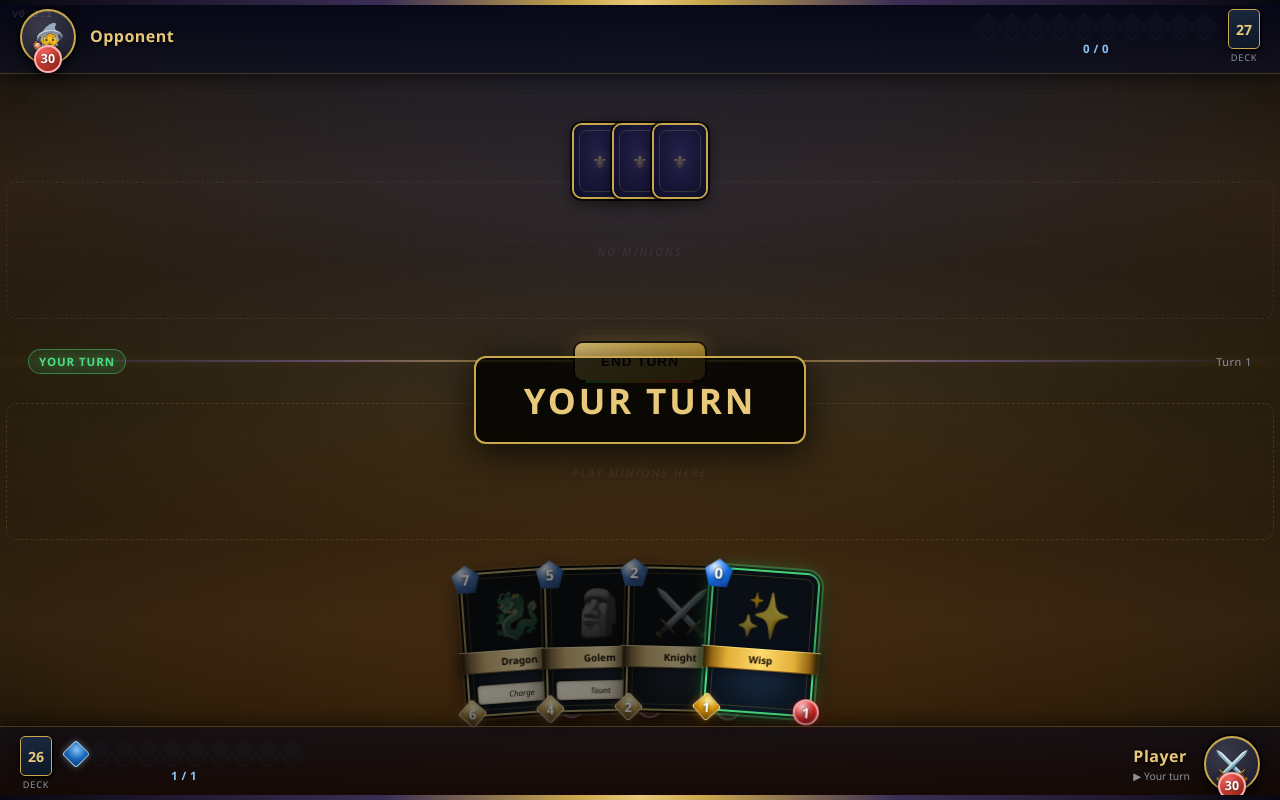
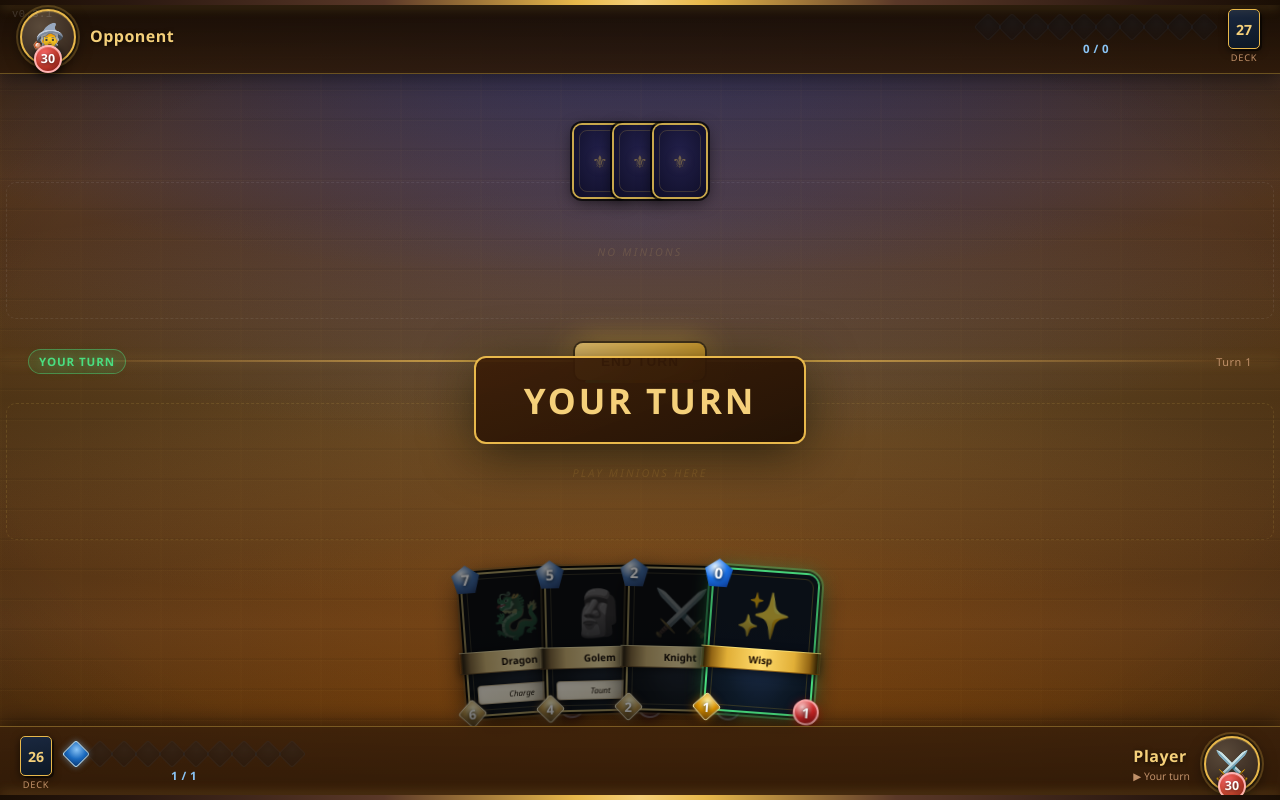
Before and after one commit to PennieEntertainment/CardLogy, a website: page game.html in a window 1280 px wide. Drawn offline with Linux system fonts and the light colour scheme.

Commit message:
ui update

```diff
--- a/game.html
+++ b/game.html
@@ -8,19 +8,19 @@
     *, *::before, *::after { box-sizing: border-box; margin: 0; padding: 0; }
 
     :root {
-      --felt:       #12141e;
-      --felt-dark:  #0a0c14;
-      --felt-light: #1a1d2e;
-      --rail:       #07080f;
-      --gold:       #c9a84c;
-      --gold2:      #e8c97a;
-      --text:       #e6edf3;
-      --muted:      #8b949e;
+      --felt:       #3a2208;
+      --felt-dark:  #271608;
+      --felt-light: #4a2e10;
+      --rail:       #1a0e04;
+      --gold:       #e8b84b;
+      --gold2:      #f5d07a;
+      --text:       #f5e6c8;
+      --muted:      #c09068;
       --red:        #f85149;
       --blue-gem:   #1a6abf;
       --empty-gem:  #101c2e;
-      --border:     #30363d;
-      --surface:    #161b22;
+      --border:     #6b3e18;
+      --surface:    #2e1b0c;
     }
 
     html, body {
@@ -36,24 +36,24 @@
       /* Hearthstone-style warm wood arena */
       background:
         /* subtle vignette */
-        radial-gradient(ellipse 100% 100% at 50% 50%, transparent 55%, rgba(0,0,0,0.55) 100%),
+        radial-gradient(ellipse 100% 100% at 50% 50%, transparent 50%, rgba(0,0,0,0.40) 100%),
         /* center stone slab */
-        radial-gradient(ellipse 75% 18% at 50% 50%, rgba(80,65,35,0.55) 0%, transparent 100%),
+        radial-gradient(ellipse 82% 26% at 50% 50%, rgba(215,185,130,0.28) 0%, transparent 100%),
         /* blue glow top (opponent side) */
-        radial-gradient(ellipse 70% 35% at 50% 0%, rgba(20,40,120,0.30) 0%, transparent 100%),
+        radial-gradient(ellipse 70% 35% at 50% 0%, rgba(25,55,175,0.50) 0%, transparent 100%),
         /* orange glow bottom (player side) */
-        radial-gradient(ellipse 70% 35% at 50% 100%, rgba(110,55,10,0.30) 0%, transparent 100%),
+        radial-gradient(ellipse 70% 35% at 50% 100%, rgba(165,82,12,0.52) 0%, transparent 100%),
         /* wood planks — warm base */
         linear-gradient(180deg,
-          #1a1108 0%,
-          #251a0a 12%,
-          #2e2010 22%,
-          #281c0d 35%,
-          #1e1509 50%,
-          #281c0d 65%,
-          #2e2010 78%,
-          #251a0a 88%,
-          #1a1108 100%
+          #3a220a 0%,
+          #4a2d0e 12%,
+          #573618 22%,
+          #4e2f12 35%,
+          #3e2408 50%,
+          #4e2f12 65%,
+          #573618 78%,
+          #4a2d0e 88%,
+          #3a220a 100%
         );
       display: flex;
       flex-direction: column;
@@ -72,19 +72,19 @@
         /* horizontal plank grain */
         repeating-linear-gradient(
           180deg,
-          rgba(255,200,80,0.028) 0px, transparent 1px,
-          transparent 28px, rgba(0,0,0,0.06) 29px, transparent 30px
+          rgba(255,200,80,0.048) 0px, transparent 1px,
+          transparent 28px, rgba(0,0,0,0.09) 29px, transparent 30px
         ),
         /* vertical grain shimmer */
         repeating-linear-gradient(
           90deg,
-          transparent 0px, rgba(255,180,60,0.015) 1px,
+          transparent 0px, rgba(255,180,60,0.028) 1px,
           transparent 2px, transparent 80px
         ),
         /* opponent lane glow */
-        radial-gradient(ellipse 60% 28% at 50% 28%, rgba(60,90,200,0.12) 0%, transparent 100%),
+        radial-gradient(ellipse 60% 28% at 50% 28%, rgba(60,90,220,0.20) 0%, transparent 100%),
         /* player lane glow */
-        radial-gradient(ellipse 60% 28% at 50% 72%, rgba(180,100,20,0.14) 0%, transparent 100%);
+        radial-gradient(ellipse 60% 28% at 50% 72%, rgba(200,115,20,0.22) 0%, transparent 100%);
     }
 
     /* Ornate metal rail lines */
@@ -94,12 +94,13 @@
       left: 0; right: 0;
       height: 5px;
       background: linear-gradient(90deg,
-        #07080f 0%, #1a1428 10%, #3a2e55 30%,
-        #c9a84c 45%, #e8c97a 50%, #c9a84c 55%,
-        #3a2e55 70%, #1a1428 90%, #07080f 100%
+        #1a0e04 0%, #2a1810 10%, #5a3828 30%,
+        #e8b84b 45%, #f5d07a 50%, #e8b84b 55%,
+        #5a3828 70%, #2a1810 90%, #1a0e04 100%
       );
       z-index: 10;
       top: 0;
+      box-shadow: 0 2px 12px rgba(232,184,75,0.30);
     }
 
     /* ─── Info bars (top / bottom) ──────────────────────────── */
@@ -110,21 +111,21 @@
       align-items: center;
       gap: 14px;
       padding: 0 20px;
-      background: linear-gradient(180deg, rgba(5,6,18,0.88) 0%, rgba(10,12,28,0.72) 100%);
-      border-bottom: 1px solid rgba(201,168,76,0.30);
+      background: linear-gradient(180deg, rgba(40,22,8,0.95) 0%, rgba(58,32,10,0.88) 100%);
+      border-bottom: 1px solid rgba(232,184,75,0.40);
       z-index: 5;
       position: relative;
-      box-shadow: 0 2px 18px rgba(0,0,0,0.6);
+      box-shadow: 0 2px 22px rgba(0,0,0,0.55);
     }
     .info-bar.top {
-      background: linear-gradient(180deg, rgba(5,6,22,0.92) 0%, rgba(12,14,32,0.70) 100%);
+      background: linear-gradient(180deg, rgba(22,12,4,0.96) 0%, rgba(45,25,8,0.88) 100%);
     }
     .info-bar.bottom {
       border-bottom: none;
-      border-top: 1px solid rgba(201,168,76,0.30);
+      border-top: 1px solid rgba(232,184,75,0.40);
       flex-direction: row-reverse;
-      background: linear-gradient(0deg, rgba(20,8,4,0.88) 0%, rgba(14,12,24,0.70) 100%);
-      box-shadow: 0 -2px 18px rgba(0,0,0,0.6);
+      background: linear-gradient(0deg, rgba(48,26,8,0.96) 0%, rgba(58,32,10,0.88) 100%);
+      box-shadow: 0 -2px 22px rgba(0,0,0,0.55);
     }
     /* Bottom ornate rail */
     .info-bar.bottom::after {
@@ -134,11 +135,12 @@
       bottom: 0;
       height: 5px;
       background: linear-gradient(90deg,
-        #07080f 0%, #1a1428 10%, #3a2e55 30%,
-        #c9a84c 45%, #e8c97a 50%, #c9a84c 55%,
-        #3a2e55 70%, #1a1428 90%, #07080f 100%
+        #1a0e04 0%, #2a1810 10%, #5a3828 30%,
+        #e8b84b 45%, #f5d07a 50%, #e8b84b 55%,
+        #5a3828 70%, #2a1810 90%, #1a0e04 100%
       );
       z-index: 6;
+      box-shadow: 0 -2px 12px rgba(232,184,75,0.30);
     }
 
     /* ─── Hero Portrait ─────────────────────────────────────── */
@@ -147,12 +149,13 @@
       width: 56px;
       height: 56px;
       border-radius: 50%;
-      background: radial-gradient(circle at 35% 30%, #3a3a4a, #1a1a2a);
+      background: radial-gradient(circle at 35% 30%, #5a4a3a, #2e2018);
       border: 2px solid var(--gold);
       box-shadow:
-        0 0 0 2px rgba(0,0,0,0.75),
-        inset 0 1px 0 rgba(255,255,255,0.1),
-        0 4px 16px rgba(0,0,0,0.7);
+        0 0 0 2px rgba(0,0,0,0.6),
+        0 0 0 4px rgba(232,184,75,0.25),
+        inset 0 1px 0 rgba(255,220,120,0.2),
+        0 4px 16px rgba(0,0,0,0.6);
       display: flex;
       align-items: center;
       justify-content: center;
@@ -610,7 +613,7 @@
       position: absolute;
       left: 50%; top: 50%;
       transform: translate(-50%, -50%);
-      color: rgba(200,180,255,0.12);
+      color: rgba(232,184,75,0.18);
       font-size: 0.68rem;
       letter-spacing: 0.20em;
       text-transform: uppercase;
@@ -812,17 +815,17 @@
       height: 2px;
       background: linear-gradient(90deg,
         transparent 0%,
-        rgba(100,80,200,0.08) 5%,
-        rgba(180,140,255,0.35) 25%,
-        rgba(201,168,76,0.70) 40%,
-        rgba(232,201,122,0.90) 50%,
-        rgba(201,168,76,0.70) 60%,
-        rgba(180,140,255,0.35) 75%,
-        rgba(100,80,200,0.08) 95%,
+        rgba(160,100,30,0.12) 5%,
+        rgba(220,170,80,0.50) 25%,
+        rgba(232,184,75,0.85) 40%,
+        rgba(245,208,122,1.00) 50%,
+        rgba(232,184,75,0.85) 60%,
+        rgba(220,170,80,0.50) 75%,
+        rgba(160,100,30,0.12) 95%,
         transparent 100%
       );
       transform: translateY(-50%);
-      box-shadow: 0 0 8px rgba(201,168,76,0.2);
+      box-shadow: 0 0 12px rgba(232,184,75,0.35);
     }
 
     /* Turn indicator */
@@ -870,12 +873,13 @@
       font-weight: 800;
       letter-spacing: 0.07em;
       text-transform: uppercase;
-      color: #0d1117;
-      background: linear-gradient(135deg, #e8c97a, #c9a84c, #b8902a);
+      color: #1a0804;
+      background: linear-gradient(135deg, #f5d07a, #e8b84b, #c8921e);
       box-shadow:
-        0 0 0 2px rgba(0,0,0,0.6),
-        0 4px 14px rgba(0,0,0,0.5),
-        inset 0 1px 0 rgba(255,255,255,0.25);
+        0 0 0 2px rgba(0,0,0,0.5),
+        0 4px 18px rgba(0,0,0,0.5),
+        0 0 20px rgba(232,184,75,0.35),
+        inset 0 1px 0 rgba(255,245,180,0.40);
       transition: background 0.2s, box-shadow 0.2s, opacity 0.2s;
     }
     #end-turn-btn:not(:disabled) .end-turn-inner {
@@ -921,8 +925,8 @@
       50%       { box-shadow: 0 0 16px rgba(248,81,73,0.9); }
     }
     @keyframes glow-gold {
-      0%, 100% { box-shadow: 0 0 0 2px rgba(0,0,0,0.6), 0 4px 14px rgba(0,0,0,0.5), 0 0 8px rgba(201,168,76,0.2); }
-      50%       { box-shadow: 0 0 0 2px rgba(0,0,0,0.6), 0 4px 14px rgba(0,0,0,0.5), 0 0 20px rgba(201,168,76,0.5); }
+      0%, 100% { box-shadow: 0 0 0 2px rgba(0,0,0,0.5), 0 4px 18px rgba(0,0,0,0.5), 0 0 14px rgba(232,184,75,0.40); }
+      50%       { box-shadow: 0 0 0 2px rgba(0,0,0,0.5), 0 4px 18px rgba(0,0,0,0.5), 0 0 30px rgba(232,184,75,0.70); }
     }
     @keyframes slide-in-top {
       from { transform: translateY(-20px); opacity: 0; }
@@ -956,7 +960,7 @@
       opacity: 0;
     }
     #turn-banner .banner-text {
-      background: rgba(0,0,0,0.82);
+      background: linear-gradient(160deg, rgba(60,30,8,0.95), rgba(35,18,5,0.98));
       border: 2px solid var(--gold);
       border-radius: 12px;
       padding: 18px 48px;
@@ -965,7 +969,7 @@
       color: var(--gold2);
       letter-spacing: 0.08em;
       text-transform: uppercase;
-      box-shadow: 0 8px 40px rgba(0,0,0,0.8);
+      box-shadow: 0 8px 50px rgba(0,0,0,0.75), 0 0 40px rgba(232,184,75,0.25);
       animation: banner-pop 0.4s cubic-bezier(0.22,1,0.36,1);
     }
     @keyframes banner-pop {
@@ -1016,9 +1020,9 @@
     .tt-card {
       width: 180px;
       border-radius: 12px;
-      background: linear-gradient(170deg, #1a2840, #0d1825);
+      background: linear-gradient(170deg, #2a3c58 0%, #18274a 100%);
       border: 2px solid var(--gold);
-      box-shadow: 0 8px 32px rgba(0,0,0,0.8);
+      box-shadow: 0 8px 36px rgba(0,0,0,0.75), 0 0 24px rgba(232,184,75,0.20);
       padding: 10px;
       font-size: 0.78rem;
       color: var(--text);
@@ -1059,12 +1063,12 @@
     }
     #game-over.show { display: flex; }
     .game-over-box {
-      background: #161b22;
+      background: linear-gradient(160deg, #3d2410 0%, #2a1608 50%, #1e1006 100%);
       border: 2px solid var(--gold);
       border-radius: 16px;
       padding: 40px 56px;
       text-align: center;
-      box-shadow: 0 16px 60px rgba(0,0,0,0.9);
+      box-shadow: 0 16px 70px rgba(0,0,0,0.85), 0 0 60px rgba(232,184,75,0.15);
       animation: banner-pop 0.4s cubic-bezier(0.22,1,0.36,1);
     }
     .game-over-title {
```
Also changed, not shown: cards.html (+17 -13 lines), index.html (+48 -34 lines).
